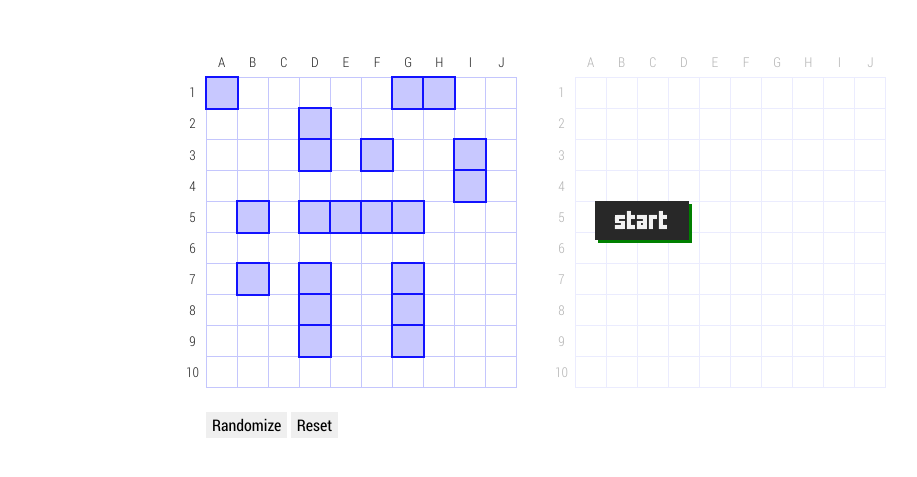
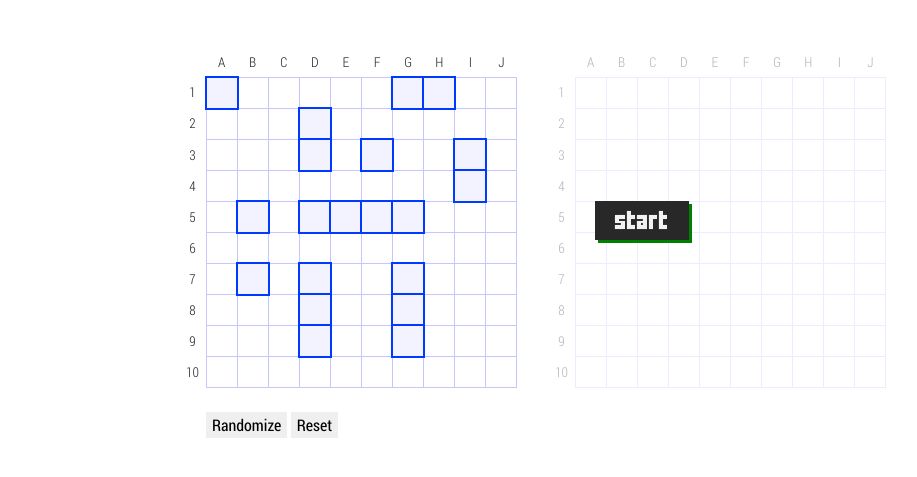
Before and after one commit to rajvatsal/battleship, a website built with webpack: page src/template.html in a window 1280 px wide. Shown: the part 83-560 px from the top of the page, without its empty margins (94-1011 px from the left). Built offline with nearby package versions, Linux system fonts and the light colour scheme.

Commit message:
refactor(styles): Visible ship color
 On branch UserInterface

```diff
--- a/src/css/styles.css
+++ b/src/css/styles.css
@@ -131,9 +131,9 @@ button.miss > svg {
 }
 
 button.visible-ship {
-  background-color: #c8c8ff;
+  background-color: #f3f3ff;
+  border: 2px solid #0039ff;
   width: 100%;
-  border: 2px solid #1212ff;
   height: 100%;
   box-sizing: content-box;
   transform: translate(-2px, -2px);
```
